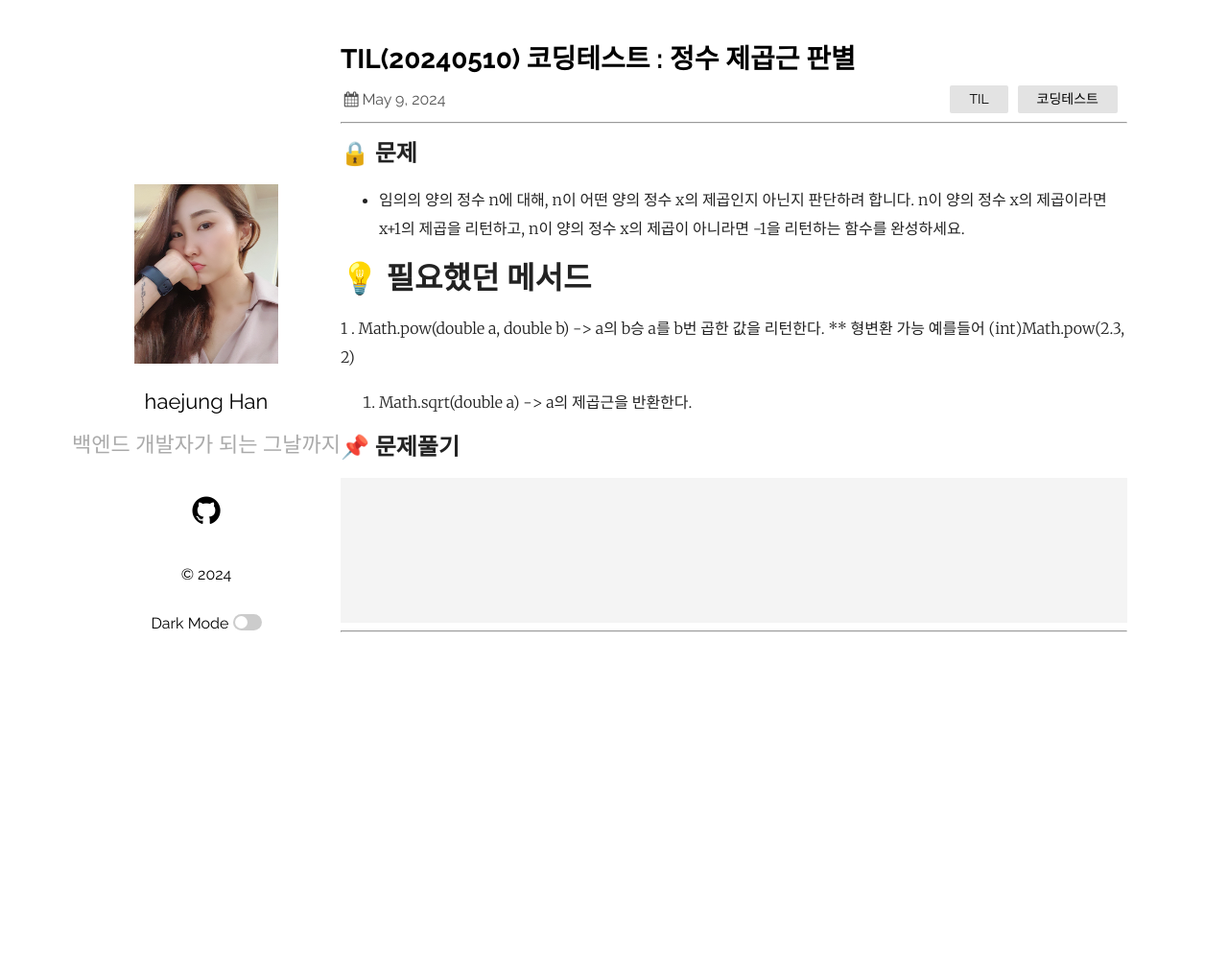
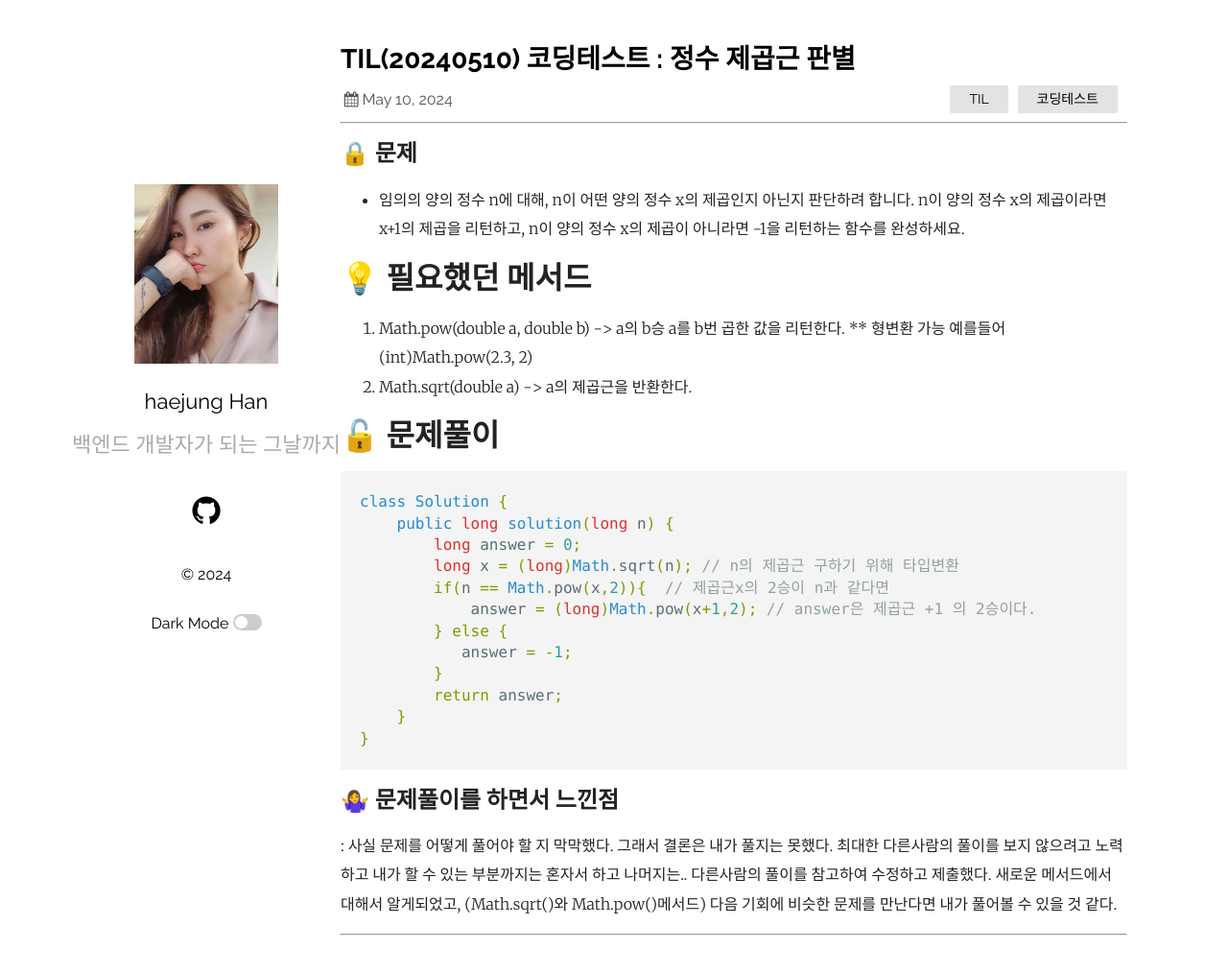
Before and after one commit to HaejungHan/HaejungHan.previous.blog, a Jekyll site: the page built from _posts/2024-05-10-cordingtest.markdown, in a window 1280 px wide and 1020 px high. Shown: the top 1014 px of the window at 96% size. Built offline with Jekyll 4.4.1, drawn with Linux system fonts in a browser that asks for light colours.

Commit message:
20240513

````diff
--- a/_posts/2024-05-10-cordingtest.markdown
+++ b/_posts/2024-05-10-cordingtest.markdown
@@ -1,7 +1,7 @@
 ---
 layout: post
 title:  "TIL(20240510) 코딩테스트 : 정수 제곱근 판별"
-date:  2024-05-09
+date:  2024-05-10
 categories: TIL 코딩테스트
 ---
 
@@ -13,21 +13,34 @@ categories: TIL 코딩테스트
 n이 양의 정수 x의 제곱이라면 x+1의 제곱을 리턴하고, n이 양의 정수 x의 제곱이 아니라면 -1을 리턴하는 함수를 완성하세요.
 
 
-
 # 💡 필요했던 메서드
-1 . Math.pow(double a, double b) -> a의 b승  a를 b번 곱한 값을 리턴한다.
+1. Math.pow(double a, double b) -> a의 b승  a를 b번 곱한 값을 리턴한다.
 ** 형변환 가능 예를들어 (int)Math.pow(2.3, 2)
 2.  Math.sqrt(double a) -> a의 제곱근을 반환한다.
 
-## 📌 문제풀기
+
+# 🔓 문제풀이
 ```java
-
-```
-```java
-
-
+class Solution {
+    public long solution(long n) {
+        long answer = 0;
+        long x = (long)Math.sqrt(n); // n의 제곱근 구하기 위해 타입변환
+        if(n == Math.pow(x,2)){  // 제곱근x의 2승이 n과 같다면
+            answer = (long)Math.pow(x+1,2); // answer은 제곱근 +1 의 2승이다.
+        } else {
+           answer = -1;
+        }
+        return answer;
+    }
+}
 ```
 
+## 🤷‍♀️ 문제풀이를 하면서 느낀점
+: 사실 문제를 어떻게 풀어야 할 지 막막했다. 그래서 결론은 내가 풀지는 못했다.
+최대한 다른사람의 풀이를 보지 않으려고 노력하고 내가 할 수 있는 부분까지는 혼자서 하고
+나머지는.. 다른사람의 풀이를 참고하여 수정하고 제출했다.
+새로운 메서드에서 대해서 알게되었고, (Math.sqrt()와 Math.pow()메서드)
+다음 기회에 비슷한 문제를 만난다면 내가 풀어볼 수 있을 것 같다.
 
 
 
````
Also changed, not shown: _posts/2024-05-13-chapter6,7.markdown (added, +62 -0 lines), _posts/2024-05-13-공부계획.markdown (added, +28 -0 lines).
